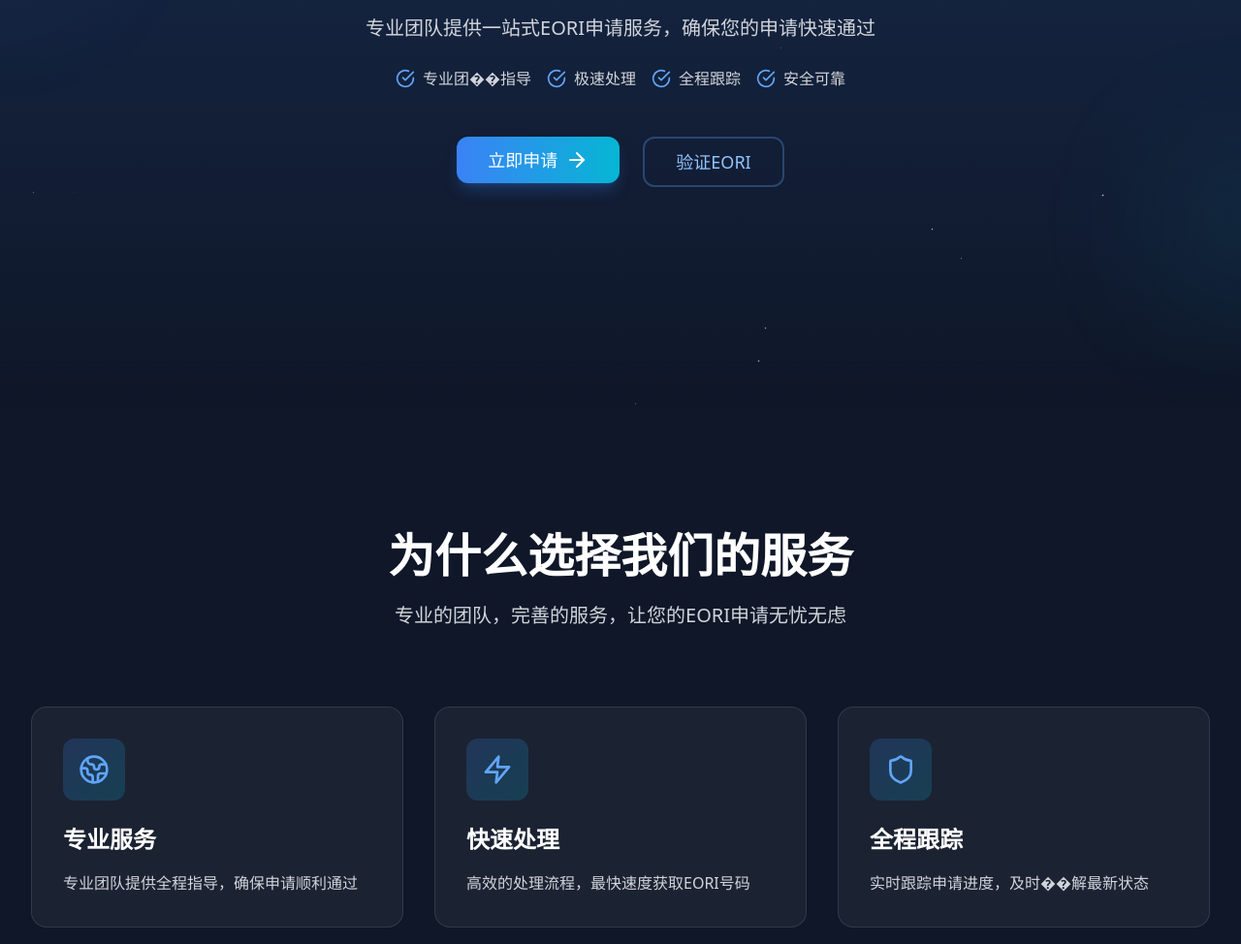
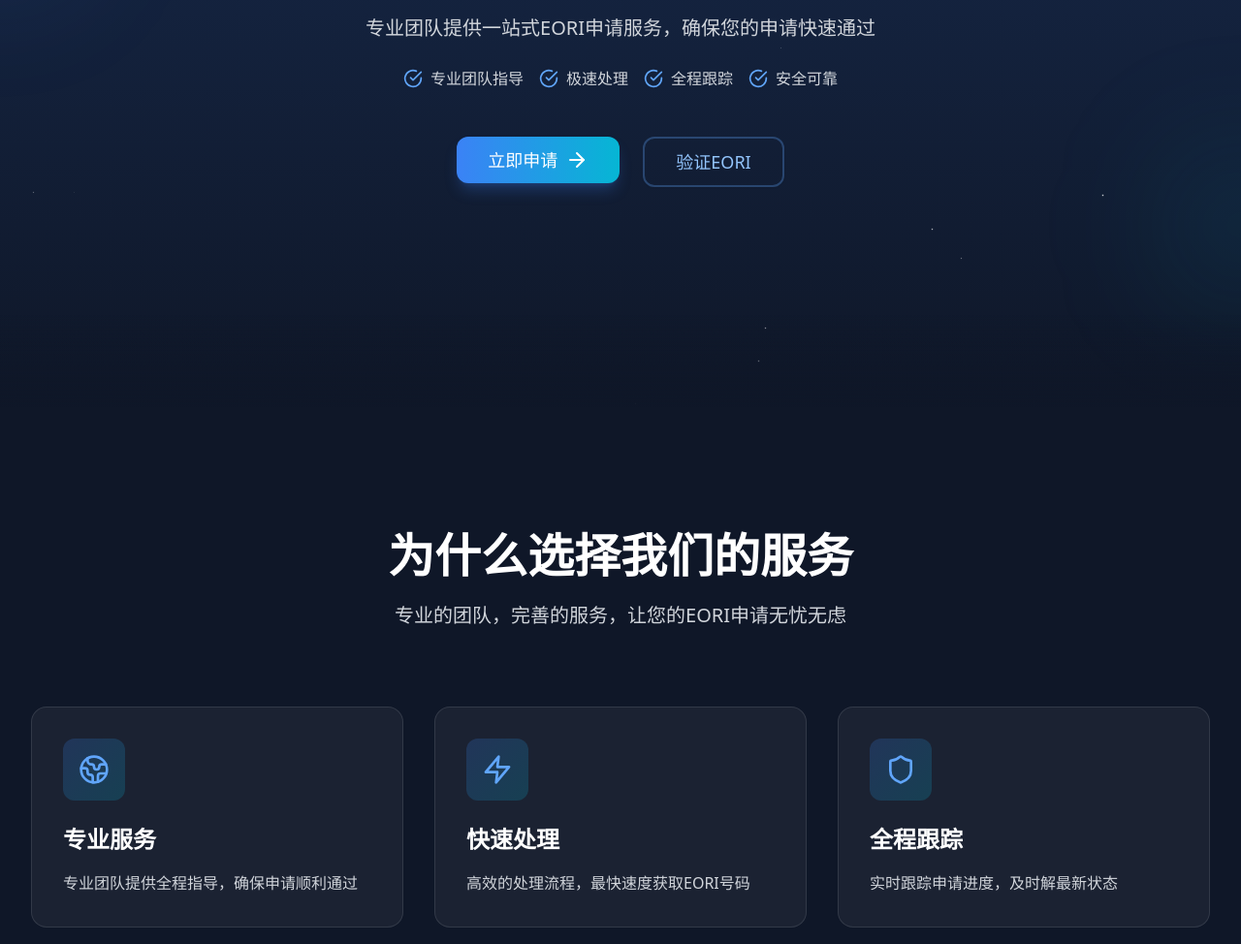
Before and after one commit to LeoYang9189/eoritech, a Next.js app: page / in a window 1280 px wide. Shown: the part 379-1353 px from the top of the page at 97% size. Built offline with nearby package versions, Linux system fonts and the light colour scheme.

Commit message:
Fix transform style for motion.div

```diff
--- a/src/app/page.tsx
+++ b/src/app/page.tsx
@@ -154,7 +154,7 @@ export default function Home() {
         {/* 底部渐变 */}
         <motion.div
           className="absolute bottom-0 left-0 right-0 h-24 bg-gradient-to-t from-[#0f1728] to-transparent"
-          style={{ y }}
+          style={{ transform: `translateY(${y})` }}
         />
       </section>
 
@@ -353,7 +353,7 @@ const features = [
   },
   {
     title: "全程跟踪",
-    description: "实时跟踪申请进度，及时��解最新状态",
+    description: "实时跟踪申请进度，及时解最新状态",
     icon: <Shield className="w-8 h-8 text-blue-400" />,
   },
 ];
@@ -410,12 +410,12 @@ const testimonials = [
   {
     name: "王老板",
     title: "贸易公司",
-    content: "整个申请过程非常顺畅，工作人员专业负责，以后还会继续合作！",
+    content: "整个申请过程非常顺畅，工作人员专业负责，以后还继续合作！",
   },
 ];
 
 const highlights = [
-  "专业团��指导",
+  "专业团队指导",
   "极速处理",
   "全程跟踪",
   "安全可靠",
```
